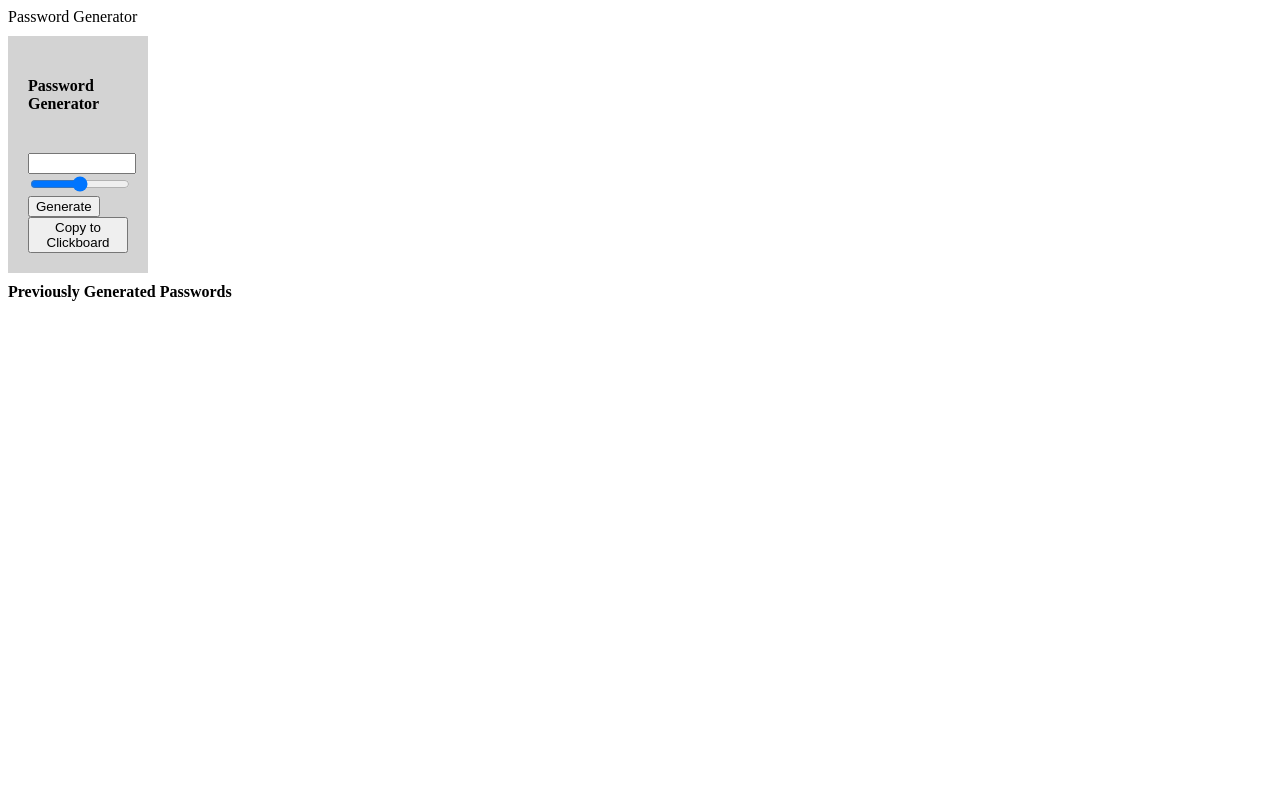
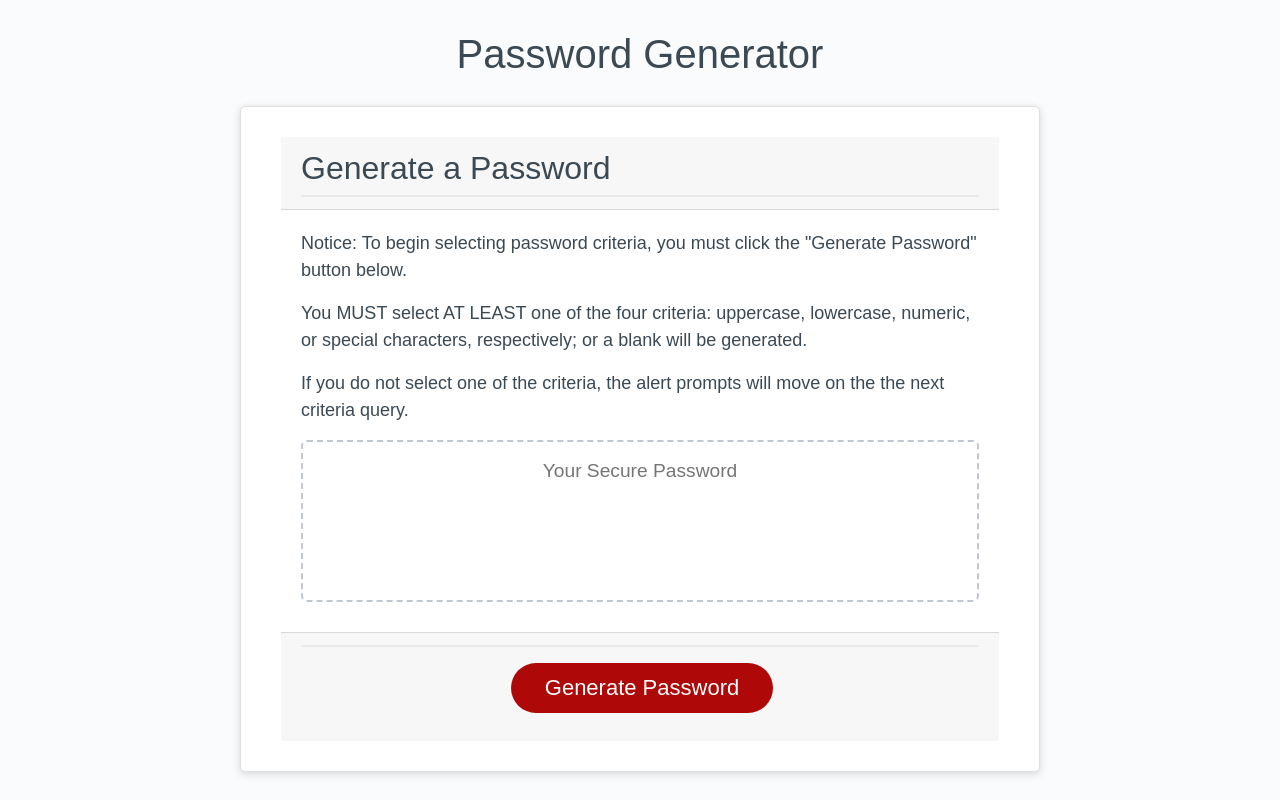
Before and after one commit to Bsmi3275/PasswordGenerator, a plain HTML site: page index.html in a window 1280 px wide. Drawn offline with nearby package versions, Linux system fonts and the light colour scheme.

Commit message:
Add files via upload
completed assignment

```diff
--- a/index.html
+++ b/index.html
@@ -1,45 +1,40 @@
 <!DOCTYPE html>
 <html lang="en">
   <head>
-    <meta charset="UTF-8">
-    <meta name="viewport" content="width=device-width, initial-scale=1.0">
-    <meta http-equiv="X-UA_compatible" content="ie-edge">
+    <meta charset="UTF-8" />
+    <meta name="viewport" content="width=device-width, initial-scale=1.0" />
+    <meta http-equiv="X-UA-Compatible" content="ie=edge" />
     <title>Password Generator</title>
-
-    <link rel="stylesheet" href="styles.css">
-    <script src="script.js"></script>
-
+    <link rel="stylesheet" href="https://cdn.jsdelivr.net/npm/bootstrap@4.5.3/dist/css/bootstrap.min.css" integrity="sha384-TX8t27EcRE3e/ihU7zmQxVncDAy5uIKz4rEkgIXeMed4M0jlfIDPvg6uqKI2xXr2" crossorigin="anonymous">
+    <link rel="stylesheet" href="styles.css" />
   </head>
   <body>
-
-    <nav class="navbar navbar-dark bg-dark">
-        <a class="navbar-brand">Password Generator</a>
-    </nav>
-
-    <div class="container">
-        <div class="row">
-            <div class="col-lg-8 col-sm-12">
-                <div class="content">
-                    <h4>Password Generator</h4>
-                    <br />
-                    <input type="text" id="display">
-                    <br />
-                    <input type="range" min="0" max="50" name="slider" id="slider">
-                    <br />
-                    <button onclick="">Generate</button>
-                    <button onclick="">Copy to Clickboard</button>
-                    <div id="length"></div>
+    <div class = "wrapper">
+      <header>
+        <h1>Password Generator</h1>
+      </header>
+      <div class="card">
+        <div class="card-header">
+          <h2>Generate a Password</h2>
         </div>
-
-                <div class="previous_passwords">
-                    <b>Previously Generated Passwords</b>
-                    <br />
-                    <div id="lastNums"></div>
+        <div class="card-body">
+          <div id= "text">
+          <p>Notice: To begin selecting password criteria, you must click the "Generate Password" button below.</p>
+          <p>You MUST select AT LEAST one of the four criteria: uppercase, lowercase, numeric, or special characters, respectively; or a blank will be generated.</p>
+          <p>If you do not select one of the criteria, the alert prompts will move on the the next criteria query.</p>
         </div>
-
+          <textarea
+            readonly
+            id="password"
+            placeholder="Your Secure Password"
+            aria-label="Generated Password"
+          ></textarea>
+        </div>
+        <div class="card-footer">
+            <button id="generate" class="btn">Generate Password</button>
         </div>
       </div>
     </div>
-
+    <script src="script.js"></script>
   </body>
 </html>
--- a/script.js
+++ b/script.js
@@ -1,40 +1,79 @@
-functon generate(){
+//This happens with the "generate" button
+var generateBtn = document.querySelector("#generate");
 
-    let complexity = document.getElementById("slider").value;
+//creating and generating the password in one function
+function writePassword(){
 
-    let values = "ABCDEFGHIJKLMNOPQRSTUVWXYZabcdefghijklmnopqrstuvwxyz1234567890!@#$%^&*()_+";
-
-    let password= "";
-
-    for(var i = 0; i <= complexity; i++){
-        password = password + values.charAt(Math.floor(Math.random() * Math.floor(value.length -1)));
+//alerts(validations) will be made if the criteria are positively selected by the user, but will not if they are not selected by the user.
+    var upperCase = confirm("Do you want your password to contain uppercase characters? (Please click 'OK' for 'Yes' and 'Cancel' for 'No')");
+    if (upperCase === true){
+        var upperCaseChars = "ABCDEFGHIJKLMNOPQRSTUVWXYZ";
+        alert ("You will have uppercase characters is your password!")
     }
 
-    document.getElementById("display").value = password;
-
-    document.getElementById("lastNums").innerHTML += password + "<br />";
-
-}
-
-document.getElementById("length").innerHTML = "Length: 25";
-
-document.getElementById("slider").onInput = function(){
-
-    if(document.getElementById("slider").value > 0){
-        document.getElementById("length").innerHTML = "Length: " + document.getElementById("slider").value;
-    }
-    else{
-        document.getElementById("length"). innerHTML = "Length: 1";
+     else {
+        var upperCaseChars = "";
     }
 
-}
+    var lowerCase = confirm("Do you want your password to contain lowercase characters? (Please click 'OK' for 'Yes' and 'Cancel' for 'No')");
+    if (lowerCase === true){
+        var lowerCaseChars = "abcdefghijklmnopqrstuvwxyz";
+        alert ("You will have lowercase characters is your password!")
+    }
 
-function copyPassword(){
+    else {
+        var lowerCaseChars = "";
+    }
 
-    document.getElementById("display").select();
 
-    document.execCommand("Copy");
+    var numeric = confirm("Do you want your password to contain numeric characters? (Please click 'OK' for 'Yes' and 'Cancel' for 'No')");
+    if (numeric === true){
+        var numericChars = "1234567890";
+        alert ("You will have numeric characters is your password!")
+    }
 
-    alert("PWD copied to clipboard!");
+    else {
+        var numericChars = "";
+    }
 
-}
+
+    var special = confirm("Do you want your password to contain any special characters (*,&,!,%)? (Please click 'OK' for 'Yes' and 'Cancel' for 'No')");
+    if (special === true){
+        var specialChars = "!@#$%^&*?><";
+        alert ("You will have special characters is your password!")
+    }
+
+    else {
+        var specialChars = "";
+    }
+
+    //The limits outlined in the homework were less than 8 and greater than 128. 8 is min and 128 is max.
+    //I was tempted to shorten this, as no one I know has a strong password with characters over 30.
+    var length = prompt("How long (in number of characters between 8-128) do you want your password to be?");
+
+          if (length < 8){
+            alert("The password you selected is too short. You need 8 characters or more!");
+            return;
+          }
+          if (length > 128){
+            alert("The password you selected is WAY too long. You need 128 characters or less!");
+            return;
+          }
+
+    var chars = upperCaseChars + lowerCaseChars + numericChars + specialChars;
+
+    //password is nothing prior to being generated
+    let newPassword = "";
+
+    //For loop setting the length equal to a random length
+    for (var i=0; i<= length -1; i++) {
+        //nothing + the random equation = that nothing in it of itself
+        newPassword = newPassword + chars.charAt(Math.floor(Math.random() * Math.floor(chars.length - 1)))};
+
+        //innerHTML is to transfer something from the creator's script, as "$" and "response" are for API's.
+        password.innerHTML = newPassword;
+
+    }
+
+//Click the "generate" button to see the magic done by the previous function
+generateBtn.addEventListener("click", writePassword);
--- a/styles.css
+++ b/styles.css
@@ -1,19 +1,137 @@
-.content{
-    margin-top: 10px;
-    margin-bottom: 10px;
-    background-color: lightgray;
-    padding: 20px;
-    width: 100px;
+*,
+*::before,
+*::after {
+  box-sizing: border-box;
 }
 
-#display{
-    width: 100%;
+html,
+body,
+.wrapper {
+  height: 100%;
+  margin: 0;
+  padding: 0;
 }
 
-#slider{
-    width: 100%;
+body {
+  font-family: sans-serif;
+  background-color: #f9fbfd;
 }
 
-.previous_passwords{
-    margin-bottom: 20px;
+.wrapper {
+  padding-top: 30px;
+  padding-left: 20px;
+  padding-right: 20px;
 }
+
+header {
+  text-align: center;
+  padding: 20px;
+  padding-top: 0px;
+  color: hsl(206, 17%, 28%);
+}
+
+.card {
+  background-color: hsl(0, 0%, 100%);
+  border-radius: 5px;
+  border-width: 1px;
+  box-shadow: rgba(0, 0, 0, 0.15) 0px 2px 8px 0px;
+  color: hsl(206, 17%, 28%);
+  font-size: 18px;
+  margin: 0 auto;
+  max-width: 800px;
+  padding: 30px 40px;
+}
+
+.card-header::after {
+  content: " ";
+  display: block;
+  width: 100%;
+  background: #e7e9eb;
+  height: 2px;
+}
+
+.card-body {
+  min-height: 100px;
+}
+
+.card-footer {
+  text-align: center;
+}
+
+.card-footer::before {
+  content: " ";
+  display: block;
+  width: 100%;
+  background: #e7e9eb;
+  height: 2px;
+}
+
+.card-footer::after {
+  content: " ";
+  display: block;
+  clear: both;
+}
+
+.btn {
+  border: none;
+  background-color: hsl(360, 91%, 36%);
+  border-radius: 25px;
+  box-shadow: rgba(0, 0, 0, 0.1) 0px 1px 6px 0px rgba(0, 0, 0, 0.2) 0px 1px 1px
+    0px;
+  color: hsl(0, 0%, 100%);
+  display: inline-block;
+  font-size: 22px;
+  line-height: 22px;
+  margin: 16px 16px 16px 20px;
+  padding: 14px 34px;
+  text-align: center;
+  cursor: pointer;
+}
+
+button[disabled] {
+  cursor: default;
+  background: #c0c7cf;
+}
+
+.float-right {
+  float: right;
+}
+
+#password {
+  -webkit-appearance: none;
+  -moz-appearance: none;
+  appearance: none;
+  border: none;
+  display: block;
+  width: 100%;
+  padding-top: 15px;
+  padding-left: 15px;
+  padding-right: 15px;
+  padding-bottom: 85px;
+  font-size: 1.2rem;
+  text-align: center;
+  margin-top: 10px;
+  margin-bottom: 10px;
+  border: 2px dashed #c0c7cf;
+  border-radius: 6px;
+  resize: none;
+  overflow: hidden;
+}
+
+@media (max-width: 690px) {
+  .btn {
+    font-size: 1rem;
+    margin: 16px 0px 0px 0px;
+    padding: 10px 15px;
+  }
+
+  #password {
+    font-size: 1rem;
+  }
+}
+
+@media (max-width: 500px) {
+  .btn {
+    font-size: 0.8rem;
+  }
+}
```
Also changed, not shown: 1 other file. Lines whose indentation alone changed are shown as unchanged.
